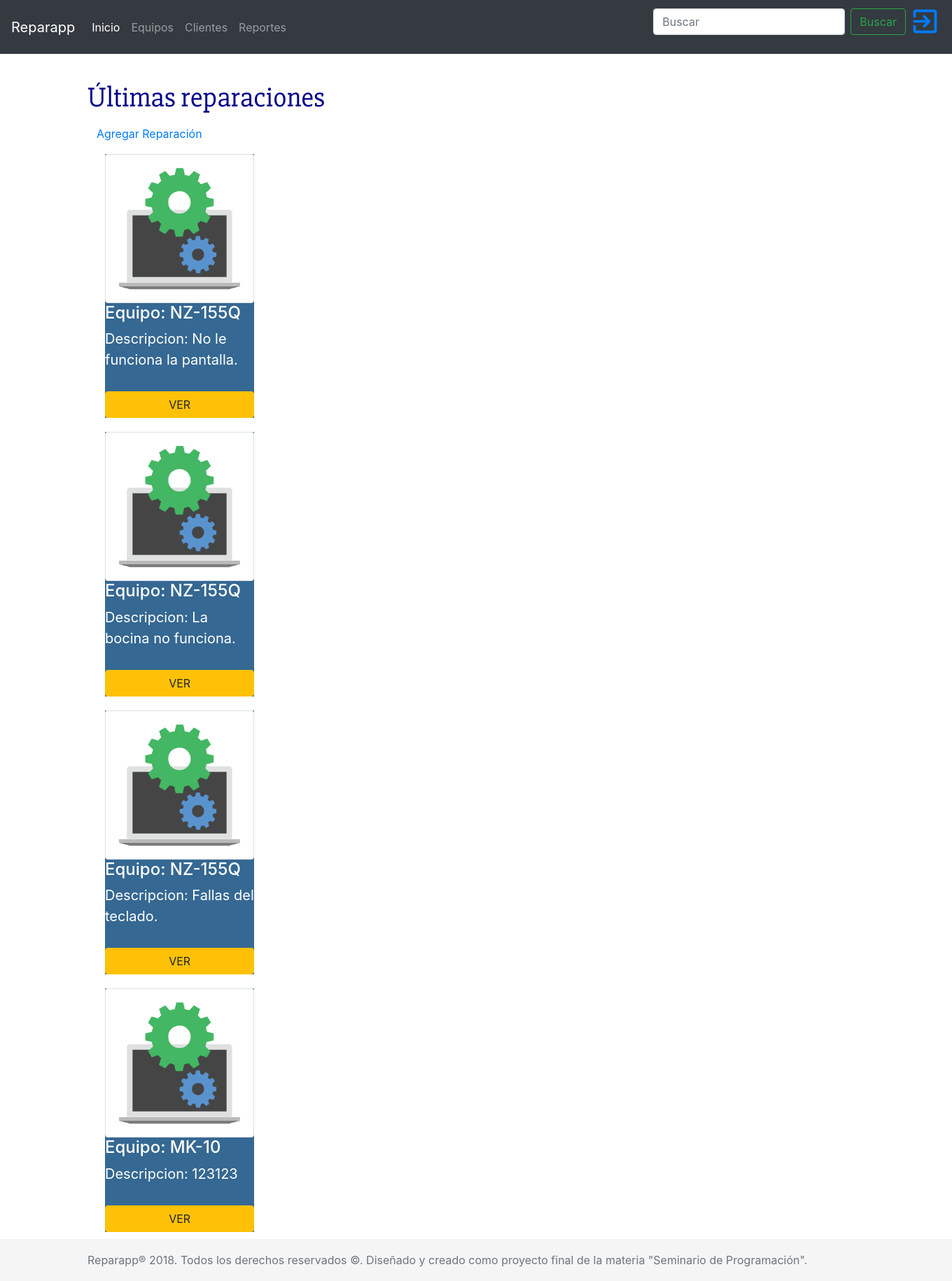
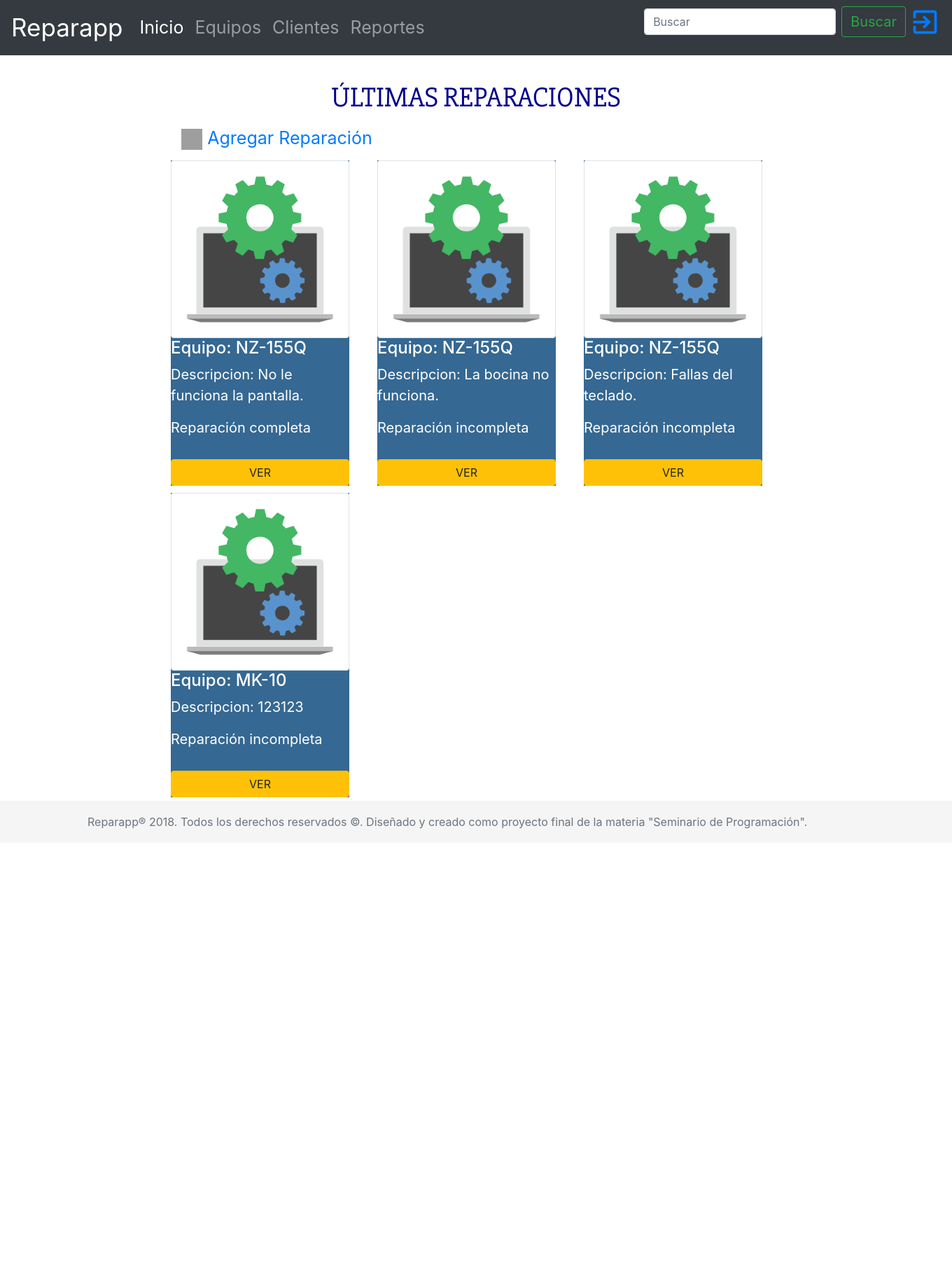
Before and after one commit to xDidier901/REPARAPP, a Django app: page /index/ in a window 1360 px wide. Shown: the whole page at 70% size. After the commit the page ends 1184 px from the top, so only its background shows below. Run offline with Django 3.2, Linux system fonts and the light colour scheme; data comes from the database, SQL or seed files in the repository; some libraries are stand-ins or nearby versions; grey boxes are pictures that could not be loaded.

Commit message:
Cambios al diseño

```diff
--- a/reparapp/templates/reparapp/base.html
+++ b/reparapp/templates/reparapp/base.html
@@ -37,7 +37,7 @@
      <header>
         <!-- Fixed navbar -->
         <nav class="navbar navbar-expand-md navbar-dark fixed-top bg-dark">
-            <a class="navbar-brand" href="/index/">Reparapp</a>
+            <a class="navbar-brand" href="/index/" style="font-size: 35px;" > Reparapp</a>
             <button class="navbar-toggler" type="button" data-toggle="collapse" data-target="#navbarCollapse" aria-controls="navbarCollapse"
                 aria-expanded="false" aria-label="Toggle navigation">
                 <span class="navbar-toggler-icon"></span>
@@ -45,31 +45,31 @@
             <div class="collapse navbar-collapse" id="navbarCollapse">
                 <ul class="navbar-nav mr-auto">
                     <li class="nav-item active">
-                        <a class="nav-link" href="/index/">Inicio
+                        <a class="nav-link" href="/index/" style="font-size: 25px;">Inicio
                             <span class="sr-only">(current)</span>
                         </a>
                     </li>
                     <li class="nav-item">
-                        <a class="nav-link" href="{% url 'equipo_list'%}">Equipos</a>
+                        <a class="nav-link" href="{% url 'equipo_list'%}" style="font-size: 25px;">Equipos</a>
                     </li>
                     <li class="nav-item">
-                            <a class="nav-link" href="{% url 'cliente_list'%}">Clientes</a>
+                            <a class="nav-link" href="{% url 'cliente_list'%}" style="font-size: 25px;">Clientes</a>
                         </li>
                    <!-- <li class="nav-item">
                         <a class="nav-link disabled" href="#">Disabled</a>
                     </li> -->
                     <li class="nav-item dropdown">
-                        <a class="nav-link">Reportes</a>
+                        <a class="nav-link" style="font-size: 25px;">Reportes</a>
                         <div class="dropdown-content">
-                          <a href="{% url 'reporte_reparaciones_pdf' %}" target="_blank">Reparaciones</a>
-                          <a href="{% url 'reporte_equipos_pdf' %}" target="_blank">Equipos</a>
-                          <a href="{% url 'reporte_clientes_pdf' %}" target="_blank">Clientes</a>
+                          <a href="{% url 'reporte_reparaciones_pdf' %}" target="_blank" style="font-size: 15px;" >Reparaciones</a>
+                          <a href="{% url 'reporte_equipos_pdf' %}" target="_blank" style="font-size: 15px;">Equipos</a>
+                          <a href="{% url 'reporte_clientes_pdf' %}" target="_blank" style="font-size: 15px;">Clientes</a>
                         </div>
                       </li>
                 </ul>
                 <form class="form-inline mt-2 mt-md-0">
                     <input class="form-control mr-sm-2" type="text" placeholder="Buscar" aria-label="Search">
-                    <button class="btn btn-outline-success my-2 my-sm-0" type="submit">Buscar</button>
+                    <button class="btn btn-outline-success my-2 my-sm-0" type="submit" style="font-size: 20px;">Buscar</button>
                     <a href="{% url 'logout' %}" ><i class="material-icons" style="font-size: 45px; margin-left: 5px;" data-toggle="tooltip" title="Cerrar sesion">exit_to_app</i></a>
                 </form>
             </div>
@@ -81,9 +81,9 @@
             <a href="/">Reparapp</a>
         </h1>
     </div>
-    <div class="content container">
+    <div class="content container" >
         <div class="row">
-            <div class="col-md-8">
+            <div class="col-md-20">
                 {% block content %} {% endblock %}
             </div>
         </div>
@@ -93,6 +93,7 @@
     <footer class="footer">
         <div class="container">
             <span class="text-muted">Reparapp&reg; 2018. Todos los derechos reservados &copy;. Diseñado y creado como proyecto final de la materia "Seminario de Programación".</span>
+
         </div>
     </footer>
 
--- a/reparapp/templates/reparapp/cliente_edit.html
+++ b/reparapp/templates/reparapp/cliente_edit.html
@@ -1,9 +1,9 @@
 {% extends 'reparapp/base.html' %}
 
 {% block content %}
-    <h1 class="text-primary">{{title}}</h1>
+    <h1 class="text-primary">Clientes</h1>
     <form method="POST" class="post-form form-horizontal jumbotron text-center center-block">{% csrf_token %}
         {{ form.as_p }}
-        <button type="submit" class="save btn btn-default">Guardar</button>
+        <button type="submit" class="save btn btn-default"><img src="https://icon-icons.com/icons2/368/PNG/512/Save_37110.png" width="30" height="30"> Guardar</button>
     </form>
 {% endblock %}
--- a/reparapp/templates/reparapp/equipo_edit.html
+++ b/reparapp/templates/reparapp/equipo_edit.html
@@ -1,9 +1,9 @@
 {% extends 'reparapp/base.html' %}
 
 {% block content %}
-    <h1 class="text-primary">{{title}}</h1>
+    <h1 class="text-primary">Equipo</h1>
     <form method="POST" class="post-form form-horizontal jumbotron text-center center-block">{% csrf_token %}
         {{ form.as_p }}
-        <button type="submit" class="save btn btn-default">Guardar</button>
+        <button type="submit" class="save btn btn-default"><img src="https://icon-icons.com/icons2/368/PNG/512/Save_37110.png" width="30" height="30"> Guardar</button>
     </form>
 {% endblock %}
--- a/reparapp/templates/reparapp/index.html
+++ b/reparapp/templates/reparapp/index.html
@@ -2,21 +2,27 @@
 {% load staticfiles %}
 
 {% block content %}
-<h1>Últimas reparaciones</h1>
-<a class="btn btn-default pull-right" href="{% url 'reparacion_new'%}">
-    <span class="glyphicon glyphicon-plus">Agregar Reparación</span>
+
+<h1 style="text-align: center; "> ÚLTIMAS REPARACIONES</h1>
+<a class="btn btn-default pull-right" href="{% url 'reparacion_new'%}" >
+    <span class="glyphicon glyphicon-plus" style="font-size: 25px; margin-left: 50%" > <img src="https://es.seaicons.com/wp-content/uploads/2017/02/add-1-icon.png" width="30" height="30"> Agregar Reparación</span>
 </a>
 
-    {% for reparacion in reparaciones %}
-        <div class="container">
-            <div class="row">
-                <div class="col-md-4" style="width: 18rem; margin: 10px; ;font-size: 20px;">
+
+        <div class="container" style="margin-left: 10%">
+            <div class="row" >
+                {% for reparacion in reparaciones %}
+                <div class="col-md-3" style="width: 18rem; margin: 5px; font-size: 20px; ">
                     <div class="thumbnail" style="background-color: #356892; ">
-                        <img class="card-img-top img-thumbnail" src="{% static 'css/laptop.png' %}" style="font-size: 5px;" alt="Card image cap"
-                            style="padding: 20px">
+                        <img class="card-img-top img-thumbnail" src="{% static 'css/laptop.png' %}" style="font-size: 5px;" alt="Card image cap" style="padding: 15px">
                         <div class="caption" style=" color: white">
                             <h4 class="">Equipo: {{reparacion.equipo.modelo}}</h4>
                             <p>Descripcion: {{reparacion.descripcion}}</p>
+                            {% if reparacion.completada %}
+                            <p>Reparación completa</p>
+                             {% else %}
+                             <p>Reparación incompleta</p>
+                            {% endif %}
                             <a href="" class="btn btn-default btn-xs pull-right" role="button">
                                 <i class="glyphicon glyphicon-edit"></i>
                             </a>
@@ -24,8 +30,8 @@
                         </div>
                     </div>
                 </div>
+                 {% endfor %}
             </div>
         </div>
-    {% endfor %}
 
 {% endblock %}
--- a/reparapp/templates/reparapp/reparacion_edit.html
+++ b/reparapp/templates/reparapp/reparacion_edit.html
@@ -4,6 +4,6 @@
     <h1 class="text-primary">{{title}}</h1>
     <form method="POST" class="post-form form-horizontal jumbotron text-center center-block">{% csrf_token %}
         {{ form.as_p }}
-        <button type="submit" class="save btn btn-default">Guardar</button>
+        <button type="submit" class="save btn btn-default"><img src="https://icon-icons.com/icons2/368/PNG/512/Save_37110.png" width="30" height="30"> Guardar</button>
     </form>
 {% endblock %}
```
Also changed, not shown: reparapp/templates/reparapp/cliente_detail.html (+6 -6 lines), reparapp/templates/reparapp/cliente_list.html (+5 -5 lines), reparapp/templates/reparapp/equipo_detail.html (+4 -5 lines), reparapp/templates/reparapp/equipo_list.html (+6 -3 lines), reparapp/templates/reparapp/reparacion_detail.html (+5 -4 lines).
